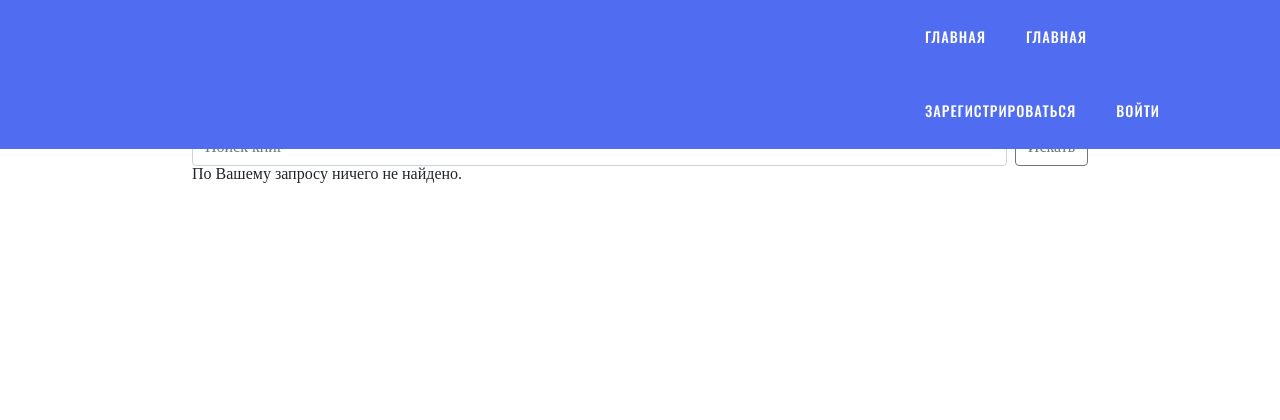
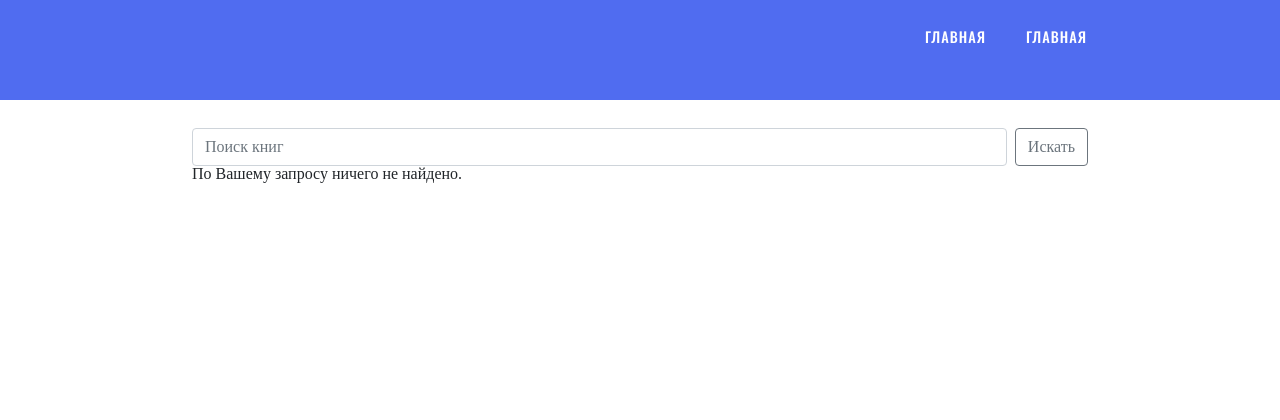
Before and after one commit to EKProgrammer/knigapoisk, a Flask app: page /search/1 in a window 1280 px wide. Shown: the top 420 px of the page. Run offline with Flask 2, Linux system fonts and the light colour scheme; data that the repository does not hold is empty; some libraries are stand-ins or nearby versions.

Commit message:
bug fix
Big header bug - fix

```diff
--- a/templates/search.html
+++ b/templates/search.html
@@ -20,10 +20,10 @@
 </head>
 <body>
 
-<header style="z-index: 9999999999;">
+<header style="z-index: 9999999999; max-height: 100px; overflow: hidden">
 
 
-	<div style="z-index: 99999;background-color: #506cf0" class="nava" role='navigation'>
+	<div style="z-index: 99999;background-color: #506cf0; max-height: 100px; overflow: hidden" class="nava" role='navigation'>
   <img style="width:16%;margin:0;margin-top:2%;margin-left:4%;" src="static/img/logo.png">
     <ul>
         <li><a href="#">Главная</a></li>
@@ -45,8 +45,8 @@
         {% else %}
             <!-- Неавторизованный пользователь  -->
             <p>
-            <li><a href="comands.php">Зарегистрироваться <!-- <p style="font-size: 12px;margin-top:0%">Новичек</p> !--></a></li>
-            <li><a href="comands.php">Войти <!-- <p style="font-size: 12px;margin-top:0%">Новичек</p> !--></a></li>
+            <li><a href="/register">Зарегистрироваться <!-- <p style="font-size: 12px;margin-top:0%">Новичек</p> !--></a></li>
+            <li><a href="/login">Войти <!-- <p style="font-size: 12px;margin-top:0%">Новичек</p> !--></a></li>
             </p>
         {% endif %}
 
```
Also changed, not shown: templates/index.html (+4 -4 lines).
